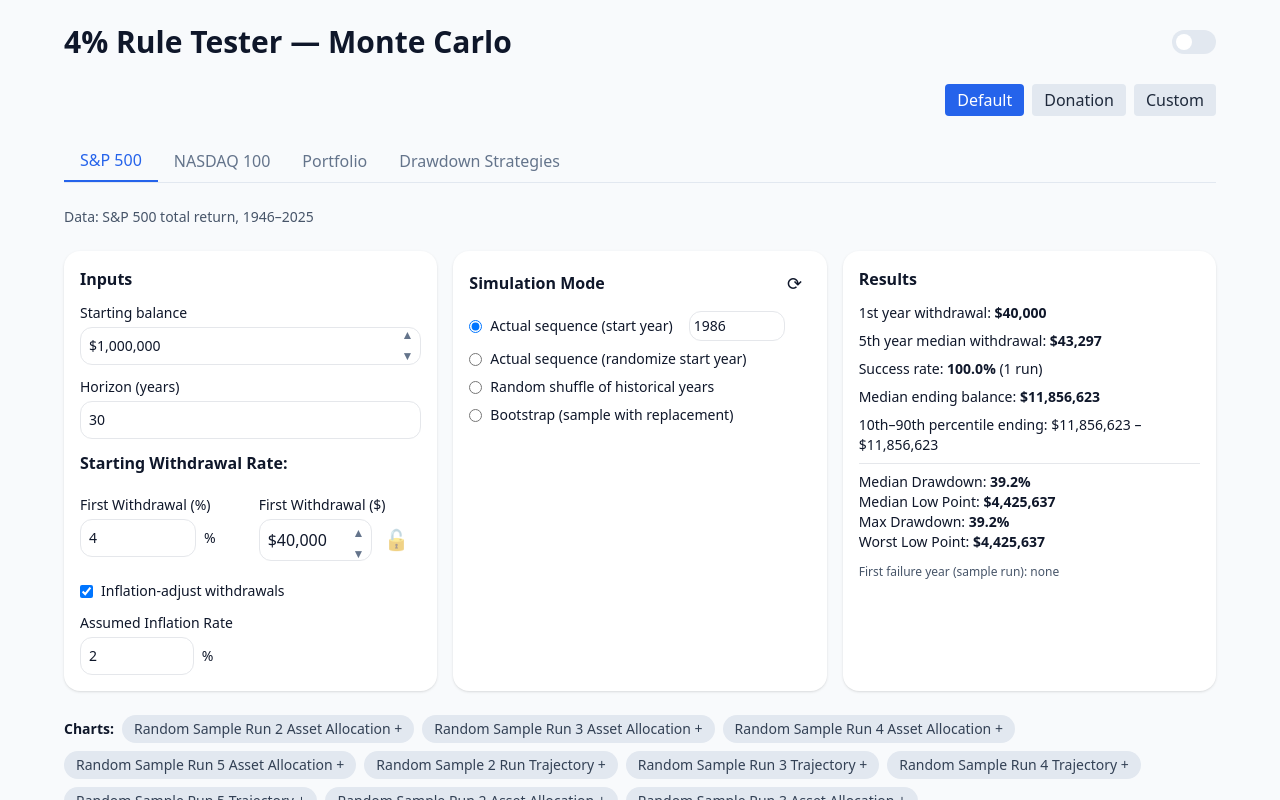
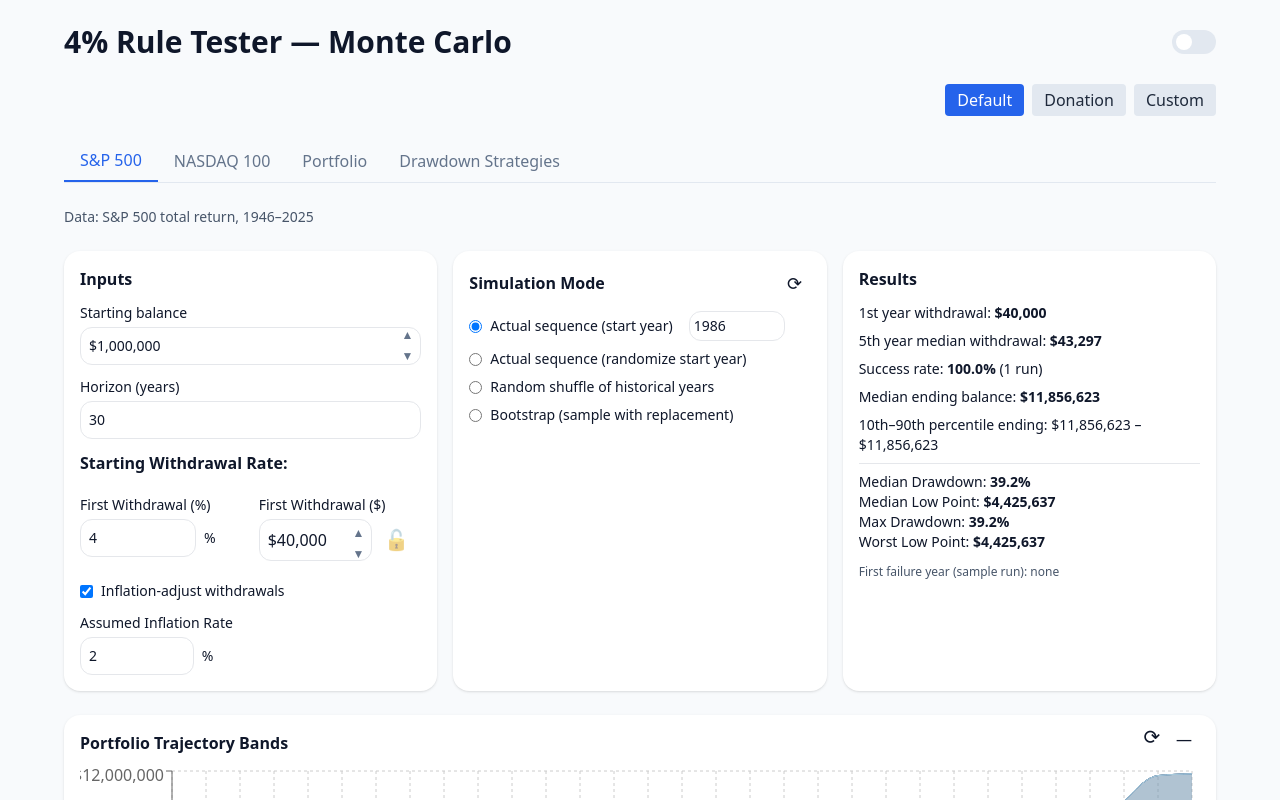
Before and after one commit to GodsMoon/bucket-retirement-calculator, a React (Vite) app: page / in a window 1280 px wide. Shown: the top 800 px of the page. Built offline with nearby package versions, Linux system fonts and the light colour scheme.

Commit message:
Filter minimized chart chips by active tab

```diff
--- a/src/components/DrawdownTab.tsx
+++ b/src/components/DrawdownTab.tsx
@@ -738,7 +738,7 @@ const DrawdownTab: React.FC<DrawdownTabProps> = ({
         </div>
       </section>
 
-      <MinimizedChartsBar chartStates={chartStates} onRestore={toggleMinimize} />
+      <MinimizedChartsBar chartStates={chartStates} onRestore={toggleMinimize} activeTab="drawdown" />
 
       <div className="space-y-6">
         {chartOrder.map((chartId: string) => (
--- a/src/components/MinimizedChartsBar.tsx
+++ b/src/components/MinimizedChartsBar.tsx
@@ -4,10 +4,11 @@ import type { ChartState } from '../App';
 interface MinimizedChartsBarProps {
   chartStates: Record<string, ChartState>;
   onRestore: (chartId: string) => void;
+  activeTab: 'sp500' | 'nasdaq100' | 'portfolio' | 'drawdown';
 }
 
-const MinimizedChartsBar: React.FC<MinimizedChartsBarProps> = ({ chartStates, onRestore }) => {
-  const minimizedCharts = Object.entries(chartStates).filter(([, state]) => state.minimized);
+const MinimizedChartsBar: React.FC<MinimizedChartsBarProps> = ({ chartStates, onRestore, activeTab }) => {
+  const minimizedCharts = Object.entries(chartStates).filter(([, state]) => state.minimized && state.tab === activeTab);
 
   if (minimizedCharts.length === 0) {
     return null;
--- a/src/components/Nasdaq100Tab.tsx
+++ b/src/components/Nasdaq100Tab.tsx
@@ -355,7 +355,7 @@ const Nasdaq100Tab: React.FC<NasdaqTabProps> = ({
             </div>
         </section>
 
-      <MinimizedChartsBar chartStates={chartStates} onRestore={toggleMinimize} />
+      <MinimizedChartsBar chartStates={chartStates} onRestore={toggleMinimize} activeTab="nasdaq100" />
 
       <div className="space-y-6">
         {chartOrder.map((chartId: string) => (
--- a/src/components/PortfolioTab.tsx
+++ b/src/components/PortfolioTab.tsx
@@ -729,7 +729,7 @@ const PortfolioTab: React.FC<PortfolioTabProps> = ({
         </div>
       </section>
 
-      <MinimizedChartsBar chartStates={chartStates} onRestore={toggleMinimize} />
+      <MinimizedChartsBar chartStates={chartStates} onRestore={toggleMinimize} activeTab="portfolio" />
 
       <div className="space-y-6">
         {chartOrder.map((chartId: string) => (
--- a/src/components/S&P500Tab.tsx
+++ b/src/components/S&P500Tab.tsx
@@ -355,7 +355,7 @@ const SPTab: React.FC<SPTabProps> = ({
             </div>
         </section>
 
-      <MinimizedChartsBar chartStates={chartStates} onRestore={toggleMinimize} />
+      <MinimizedChartsBar chartStates={chartStates} onRestore={toggleMinimize} activeTab="sp500" />
 
       <div className="space-y-6">
         {chartOrder.map((chartId: string) => (
```
